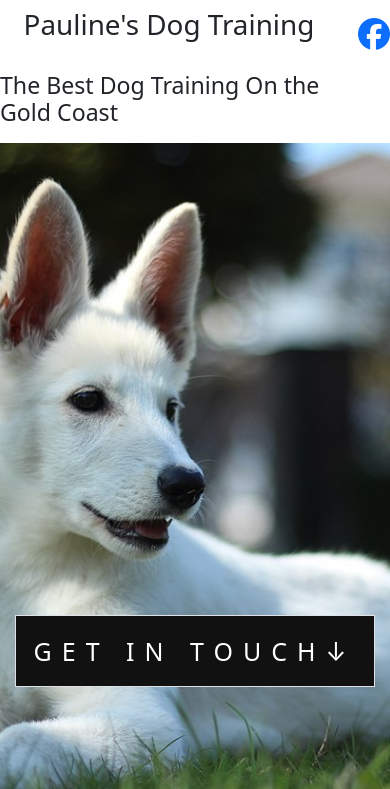
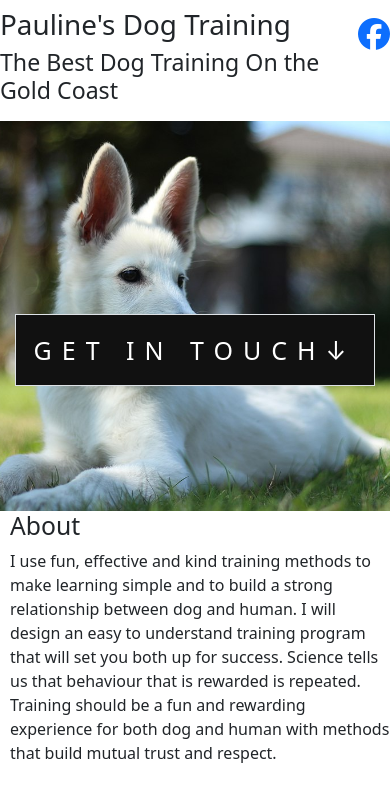
Before and after one commit to SB548/paulines_dog_training, a plain HTML site: page index.html in a window 390 px wide. Shown: the top 789 px of the page. Drawn offline with nearby package versions, Linux system fonts and the light colour scheme.

Commit message:
bit of a gap on mobile

```diff
--- a/index.html
+++ b/index.html
@@ -1,6 +1,12 @@
 <!doctype html>
 <html lang="en">
   <head>
+
+
+
+
+
+
     <link rel="stylesheet" type="text/css" href="style.css" />
     <meta charset="utf-8">
     <meta name="viewport" content="width=device-width, initial-scale=1">
@@ -12,14 +18,15 @@
   <body>
     <nav class="navbar">
       <div class="grid-container">
-        <div class="grid-item grid-item-1"><h3>The Best Dog Training On the Gold Coast</h3></div>
-        <div class="grid-item grid-item-2"><h1>Pauline's Dog Training</h1></div>
+        <div class="grid-item grid-item-2"><h1>Pauline's Dog Training</h1><span class="brsmall"><h3>The Best Dog Training On the Gold Coast</h3></div>
         <div class="grid-item grid-item-3"><a href="https://www.youtube.com/watch?v=BBJa32lCaaY" ><i class="fa-brands fa-facebook"></i></a></div>
       </div>
     </nav>
-    <div class="parralax">
-      <div class="caption">
-        <span class="border">GET IN TOUCH<span>&#8595;</span></span>
+    <div class="behind">
+      <div class="parralax">
+        <div class="caption">
+          <span class="border">GET IN TOUCH<span>&#8595;</span></span>
+        </div>
       </div>
     </div>
     <div class="main">
@@ -39,8 +46,9 @@ I love what I do and look forward to continuing to share my passion with you and
       <p>When it comes to dog training every dog and situation is slightly different. Hence why we here have deceided to use a quote based price model. We offer one-on-one training at home as well as out and about at your local parks. If you'd like to know more in reguards to your pricing situation feel free to give us a call or email via the details below. Thanks of behalf of the team :)</p>
       <h2 class="title">Contact</h2>
       <p>To get in contact simply call: 0410552425<br>Or email us on: </p>
+      <h2>Share On</h2>
     </div>
-    <h2>Share on</h2>
+
     <div class="grid-container-2 sharebuttons btn-group btn-group-lg btn-group-justified">
       <!-- Twitter (url, text, @mention) -->
       <a class="grid-item grid-item-12 share-btn twitter" href="https://twitter.com/share?url=<URL>&text=<TEXT>via=<USERNAME>">
--- a/style.css
+++ b/style.css
@@ -1,6 +1,6 @@
 .parralax {
     background-image: url(/images/doggy.jpg);
-    min-height: 650px;
+    min-height: 100vw;
     background-attachment: fixed;
     background-position: center;
     background-repeat: no-repeat;
@@ -16,7 +16,7 @@
 }
 
 .main {
-    padding: 0 0 0 0px;
+    padding: 0 0 0 10px;
 
 }
 
@@ -34,7 +34,13 @@
     width: 100%;
     display: grid;
     grid-template-columns: 1fr auto 1fr;
-    grid-template-rows: 1fr 1fr;
+
+    justify-content: center;
+}
+
+.brsmall {
+    display: block;
+    margin-bottom: 0.1em;
 }
 
 .grid-container-2 {
@@ -63,7 +69,7 @@
 .grid-item {
     max-width: 1720px;
     margin: 0 auto;
-    justify-content: center;
+
 }
 
 .grid-item-1 {
@@ -135,3 +141,17 @@
     font-size: 25px;
     letter-spacing: 10px;
   }
+
+
+@media all and (max-width: 450px) {
+    .caption {
+        position: absolute;
+        left: 0;
+        top: 85vmin;
+        width: 100%;
+        text-align: center;
+        color: #000;
+      }
+
+
+}
```
